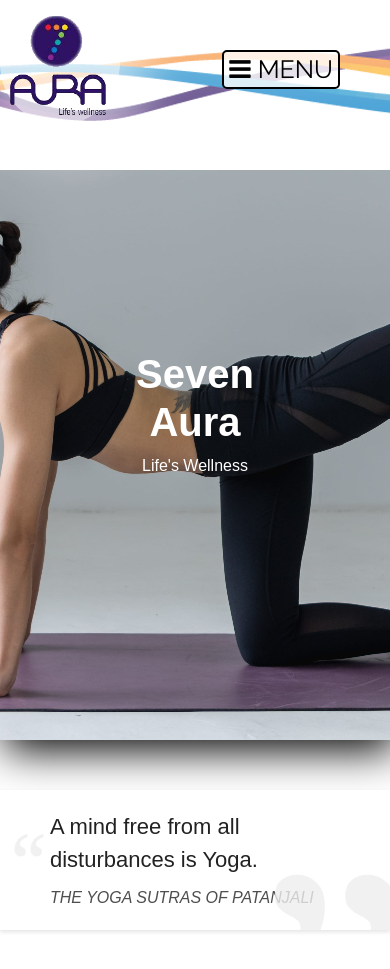
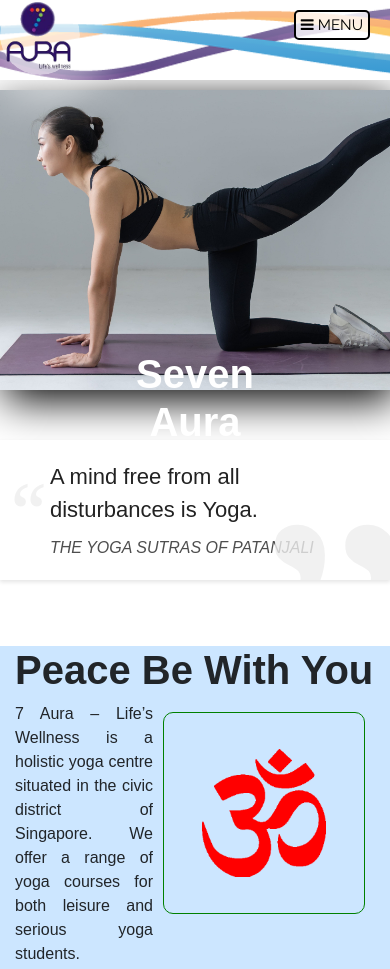
Before and after one commit to DonovanLoSg/SevenAuraCom, a plain HTML site: page index.html in a window 390 px wide. Shown: the top 969 px of the page. Drawn offline with nearby package versions, Linux system fonts and the light colour scheme.

Commit message:
Make header and hero image responsive

```diff
--- a/assets/css/main.css
+++ b/assets/css/main.css
@@ -27,7 +27,8 @@ h1 {
   background-color: white;
   background-image: linear-gradient(rgba(255, 255, 255, 0.5), rgba(255, 255, 255, 0.2)), url("../img/header-image.png");
   height: 170px;
-  background-position: center;
+  min-height: 80px;
+  background-position: top;
   background-repeat: repeat-x;
   position: fixed;
   width: 100%;
@@ -36,12 +37,20 @@ h1 {
   border: 0px;
 }
 
+@media screen and (max-width: 768px) {
+  .header-image {
+    height: 90px;
+  }
+}
+
+
+
 .hero-image {
   background-color: red;
   background-color: white;
   background-image: url("../img/hero-image-yoga.png");
   height: 570px;
-  background-position: center;
+  background-position: top;
   background-repeat: no-repeat;
   background-size: cover;
   box-shadow: 5px 10px 40px black;
@@ -49,8 +58,21 @@ h1 {
 }
 /* https://www.wallpaperflare.com/photo-of-woman-doing-yoga-active-body-exercise-female-fit-wallpaper-gjqzn/download/1920x1080 */
 
+
+@media screen and (max-width: 768px) {
+  .hero-image {
+    height: 300px;
+  }
+}
+
 .displacement {
   height: 170px;
+}
+
+@media screen and (max-width: 768px) {
+  .displacement {
+    height: 90px;
+  }
 }
 
 .hero-text {
@@ -81,6 +103,12 @@ h1 {
   margin-bottom: 10px;
 }
 
+@media screen and (max-width: 768px) {
+  .navbar {
+    min-height: 80px;;
+  }
+}
+
 .nav-item {
   background-color: rgba(255, 255, 255, .8);
   text-transform: uppercase;
@@ -103,20 +131,43 @@ h1 {
   right: 50px;
   top: 50px;
 }
+.hamburger-sm {
+  font-size: 15px;
+  background-color: rgba(255, 255, 255, .8);
+  border: 2px solid black;
+  padding: 5px;
+  border-radius: 5px;
+  position: absolute;
+  right: 20px;
+  top: 20px;
+}
 
 .hamburger-text {
   font-family: Raleway;
 }
 
 .logo {
-  width: 120px;
-  height: 120px;
+  max-width: 120px;
+  max-height: 120px;
+}
+
+.logo-sm {
+  max-width: 80px;
+  max-height: 80px;
 }
 
 .logo-wrapper {
   border-radius: 50%;
   width: 120px;
   height: 120px;
+  background-color: rgba(255, 255, 255, .7);
+  box-shadow: 10px 10px 43px 20px rgba(255, 255, 255, .5);
+}
+
+.logo-wrapper-sm {
+  border-radius: 50%;
+  width: 80px;
+  height: 80px;
   background-color: rgba(255, 255, 255, .7);
   box-shadow: 10px 10px 43px 20px rgba(255, 255, 255, .5);
 }
--- a/index.html
+++ b/index.html
@@ -1,5 +1,6 @@
 <!doctype html>
 <html lang="en">
+
 <head>
 	<!-- Mobile Specific Meta -->
 	<meta name="viewport" content="width=device-width, initial-scale=1">
@@ -22,29 +23,53 @@
 	<link rel="stylesheet" type="text/css" href="assets/css/pullDown.css">
 	<link rel="stylesheet" type="text/css" href="assets/css/main.css">
 </head>
+
 <body>
 	<!-- Page header including the brand logo, the navigation menu, social media link and the hamburger icon-->
 	<header>
-			<div class="container-fluid ">
+
+		<div class="container-fluid">
 			<!-- Bootstrap Navbar-->
 			<nav class="navbar navbar-expand-lg navbar-trans  w-100 container-fluid fixed-top ">
 			    <div class="header-image w-100">
+
 					<!-- Hamburger Icon -->
+					<div class="d-none d-md-block">
 						<button class="navbar-toggler float-right" type="button" data-toggle="collapse" data-target="#navbarToggler" aria-controls="navbarToggler" aria-expanded="false" aria-label="Toggle navigation">
                             <div class="hamburger"><i class="fa fa-bars " aria-hidden="true"></i> <span class="hamburger-text">MENU</span></div>
                         </button>
+					</div>
+					<div class="d-block d-md-none">
+						<button class="navbar-toggler float-right" type="button" data-toggle="collapse" data-target="#navbarToggler" aria-controls="navbarToggler" aria-expanded="false" aria-label="Toggle navigation">
+                            <div class="hamburger-sm"><i class="fa fa-bars " aria-hidden="true"></i> <span class="hamburger-text">MENU</span></div>
+                        </button>
+					</div>
+                    <!-- Brand logo -->
 					<div>
-                            <!-- Brand logo -->
+                        <div class="d-none d-md-block">
                             <a class="navbar-brand" href="index.html">
                                 <div class="logo-wrapper d-inline-block">
-									<img alt="Seven Aura logo" class=" align-top logo" src="assets/img/seven-aura-logo.png">
+                                    <img alt="Seven Aura logo" class=" align-top logo " src="assets/img/seven-aura-logo.png">
                                 </div>
                             </a>
+                        </div>
+                        <div class="d-block d-md-none">
+							<div>
+								<a class="navbar-brand" href="index.html">
+									<div class="logo-wrapper-sm d-inline-block">
+										<img alt="Seven Aura logo" class=" align-top logo-sm " src="assets/img/seven-aura-logo.png">
+                                    </div>
+								</a>
+							</div>
+                        </div>
+                    </div>
                     <!-- Navigation menu-->
+                    <div>
 						<div class="collapse navbar-collapse mr-auto ml-auto justify-content-center" id="navbarToggler">
                             <ul class="nav navbar-nav mr-auto" id="pullDown">
                                 <li class="nav-item active">
-										<a class="nav-link" href="index.html">Home<span class="sr-only">(current)</span></a>
+                                    <a class="nav-link"
+                                        href="index.html">Home<span class="sr-only">(current)</span></a>
                                 </li>
                                 <li class="nav-item">
                                     <a class="nav-link" href="instructors.html">Instructors</a>
@@ -64,6 +89,7 @@
                         </div>
 					</div>
                 </div>
+
 			</nav>
 		</div>
 		<!-- note: displaced same amount of height as the one used up by the fixed header-->
@@ -100,30 +126,40 @@
 		</section>
 		<section>
 			<div class="container-fluid lightBlue" id="main-home">
-                    <div class="container" >
+				<div class="container">
 					<div class="row">
 						<div class="col-12 col-lg-8">
 							<h1>Peace Be With You</h1>
 							<img src="assets/img/om-yoga-symbol-red.png" alt="Om Symbol"  align="right" class="symbols">
-                                <p>7 Aura – Life’s Wellness is a holistic yoga centre situated in the civic district of Singapore. We offer
+							<p>7 Aura – Life’s Wellness is a holistic yoga centre situated in the civic district of
+								Singapore. We offer
 								a range of yoga courses for both leisure and serious yoga students.
 							</p>
-                                <p>At 7 Aura, we believe in harnessing the sacred powers of yoga to aid in healing the mind, body and soul.
-                                    Through our emphasis on correcting the alignment of the body during each Asanas (yoga pose) with the
+							<p>At 7 Aura, we believe in harnessing the sacred powers of yoga to aid in healing the mind,
+								body and soul.
+								Through our emphasis on correcting the alignment of the body during each Asanas (yoga
+								pose) with the
 								help of props and ropes ensure that no Asana is too difficult for any of our student.
 							</p>
 							<img src="assets/img/lotus-flower-symbol-pink.png" alt="Om Symbol"  align="left" class="symbols">
-                                <p>Our peaceful yoga sanctuary housed in a restored turn of the 19th century shophouse overlooks the
-                                    skyline of the cityhall area. We offer a range of yoga classes such as hatha which introduces basic
-                                    asanas for beginners to classes such vinyasa flow and ashtanga for those more looking towards a rigorous
+							<p>Our peaceful yoga sanctuary housed in a restored turn of the 19th century shophouse
+								overlooks the
+								skyline of the cityhall area. We offer a range of yoga classes such as hatha which
+								introduces basic
+								asanas for beginners to classes such vinyasa flow and ashtanga for those more looking
+								towards a rigorous
 								yoga session to the elegant iyengar style of yoga.
 							</p>
-                                <p>A healthy body produces a healthy mind and in 7 Aura, through the guidance of our dedicated teaching
-                                    staff, we have a healthy ratio of students to teacher ensuring that each student gets the pre-requist
+							<p>A healthy body produces a healthy mind and in 7 Aura, through the guidance of our
+								dedicated teaching
+								staff, we have a healthy ratio of students to teacher ensuring that each student gets
+								the pre-requist
 							</p>
 							<img src="assets/img/mandala-yoga-symbol-gold.png" alt="Om Symbol"  align="right" class="symbols">
-                                <p>To complement our yoga classes, we will from time to time introduce talks, workshops and courses on
-                                    prenatal yoga for mothers-to-be, mother & baby yoga, crystals healing, tai chi amongst others to provide
+							<p>To complement our yoga classes, we will from time to time introduce talks, workshops and
+								courses on
+								prenatal yoga for mothers-to-be, mother & baby yoga, crystals healing, tai chi amongst
+								others to provide
 								a well rounded view to assist you in realizing your fullest potential.
 							</p>
 							<p>May you always have light and joy in your life.</p>
@@ -133,11 +169,13 @@
 						</div>
 						<div class="col-12 col-lg-4">
 							<div class="row">
-                                    <div class="col-12 col-md-6 col-lg-12 text-center white advert " >
-                                        <a href="tcm.html" target="_blank"><img  src="assets/img/TCM.jpg" alt="Acupuncture & TCM Herbal Prescription. Now available on specific evenings here at 7Aura. Justin Tan TCM Physician"></a>
+								<div class="col-12 col-md-6 col-lg-12 text-center white advert ">
+									<a href="tcm.html"
+										target="_blank"><img  src="assets/img/TCM.jpg" alt="Acupuncture & TCM Herbal Prescription. Now available on specific evenings here at 7Aura. Justin Tan TCM Physician"></a>
 								</div>
-                                    <div class="col-12 col-md-6 col-lg-12 text-center white advert" >
-                                        <a href="events.html" target="_blank"><img src="assets/img/wellness.jpg" alt="Interactive Live Wellness"></a>
+								<div class="col-12 col-md-6 col-lg-12 text-center white advert">
+									<a href="events.html"
+										target="_blank"><img src="assets/img/wellness.jpg" alt="Interactive Live Wellness"></a>
 								</div>
 							</div>
 						</div>
@@ -149,8 +187,10 @@
 	<footer></footer>
 	<!-- jQuery library -->
 	<script src="https://ajax.googleapis.com/ajax/libs/jquery/3.5.1/jquery.min.js"></script> <!-- Popper JS -->
-		<script src="https://cdnjs.cloudflare.com/ajax/libs/popper.js/1.16.0/umd/popper.min.js"></script> <!-- Latest compiled JavaScript -->
+	<script src="https://cdnjs.cloudflare.com/ajax/libs/popper.js/1.16.0/umd/popper.min.js"></script>
+	<!-- Latest compiled JavaScript -->
 	<script src="https://maxcdn.bootstrapcdn.com/bootstrap/4.5.0/js/bootstrap.min.js"></script>
 	<script src="assets/js/main.js"></script>
 </body>
+
 </html>
```
Also changed, not shown: .theia/launch.json. Lines whose indentation alone changed are shown as unchanged.
